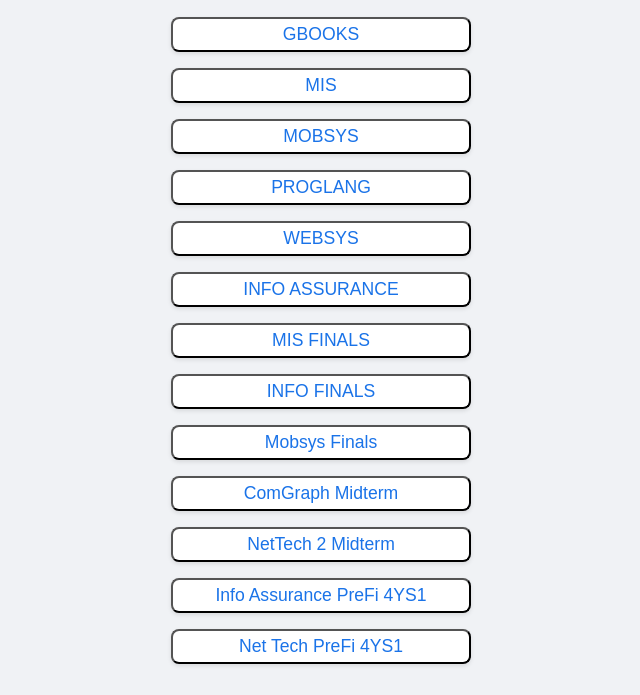
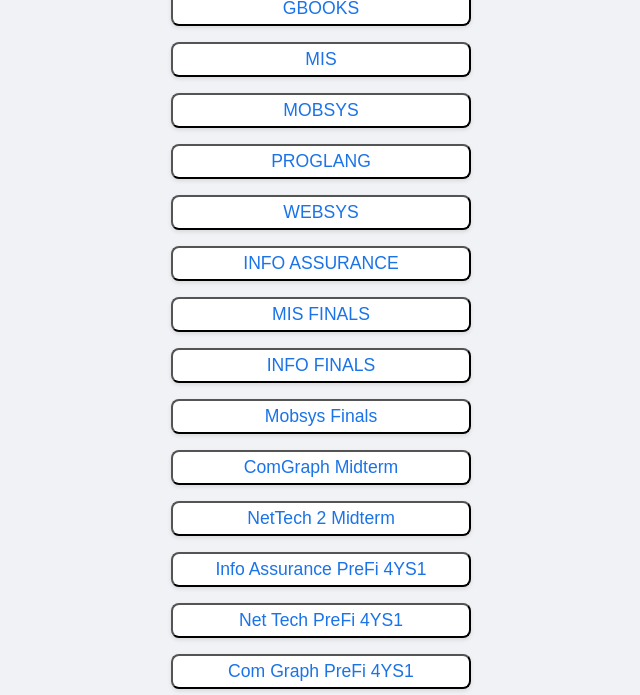
Before and after one commit to GG-STIFrvw/reviewers2, a plain HTML site: page index.html in a window 1280 px wide. Shown: the part 105-800 px from the top of the page, without its empty margins (319-959 px from the left). Drawn offline with Linux system fonts and the light colour scheme.

Commit message:
Add Com Graph PreFi 4YS1 button to index.html
Added a new button for 'Com Graph PreFi 4YS1' to the reviewer selection.

```diff
--- a/index.html
+++ b/index.html
@@ -63,6 +63,7 @@
         <button class="reviewer-btn" onclick="redirectToQuiz('nettechMidterm')">NetTech 2 Midterm</button>
         <button class="reviewer-btn" onclick="redirectToQuiz('info4YS1')">Info Assurance PreFi 4YS1</button>
         <button class="reviewer-btn" onclick="redirectToQuiz('netTech4YS1')">Net Tech PreFi 4YS1</button>
+        <button class="reviewer-btn" onclick="redirectToQuiz('comgrap_prefi4YS1')">Com Graph PreFi 4YS1</button>
     </div>
 
     <script>
@@ -82,7 +83,7 @@
                 nettechMidterm: 'nettechMidterm.html',
                 info4YS1: 'INFO_ASSURANCE_PREFI.html',
                 netTech4YS1: 'nettech_prefi4YS1.html',
-
+                comgrap_prefi4YS1: 'comgrap_prefi4YS1.html'
             };
 
             if (quizPaths[reviewer]) {
```
